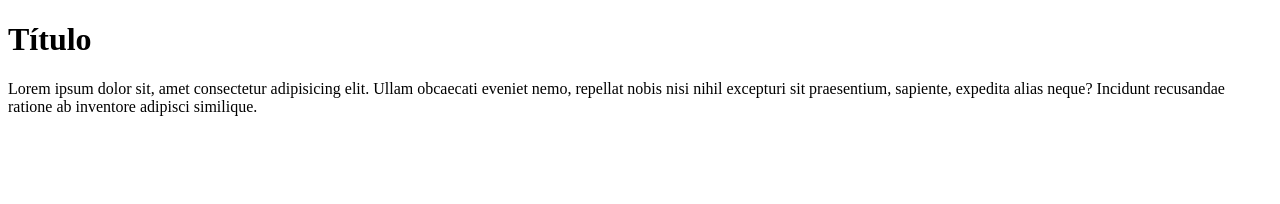
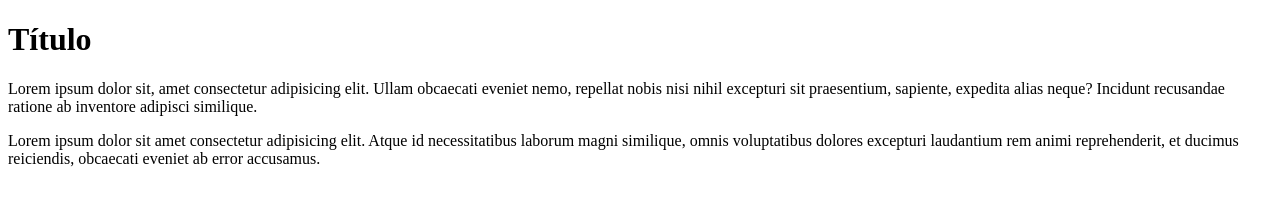
Before and after one commit to sopynscop/terminal, a plain HTML site: page index.html in a window 1280 px wide. Drawn offline with Linux system fonts and the light colour scheme.

Commit message:
segundo parágrafo

```diff
--- a/index.html
+++ b/index.html
@@ -9,5 +9,6 @@
 <body>
     <h1>Título</h1>
     <p>Lorem ipsum dolor sit, amet consectetur adipisicing elit. Ullam obcaecati eveniet nemo, repellat nobis nisi nihil excepturi sit praesentium, sapiente, expedita alias neque? Incidunt recusandae ratione ab inventore adipisci similique.</p>
+    <p>Lorem ipsum dolor sit amet consectetur adipisicing elit. Atque id necessitatibus laborum magni similique, omnis voluptatibus dolores excepturi laudantium rem animi reprehenderit, et ducimus reiciendis, obcaecati eveniet ab error accusamus.</p>
 </body>
 </html>
```
